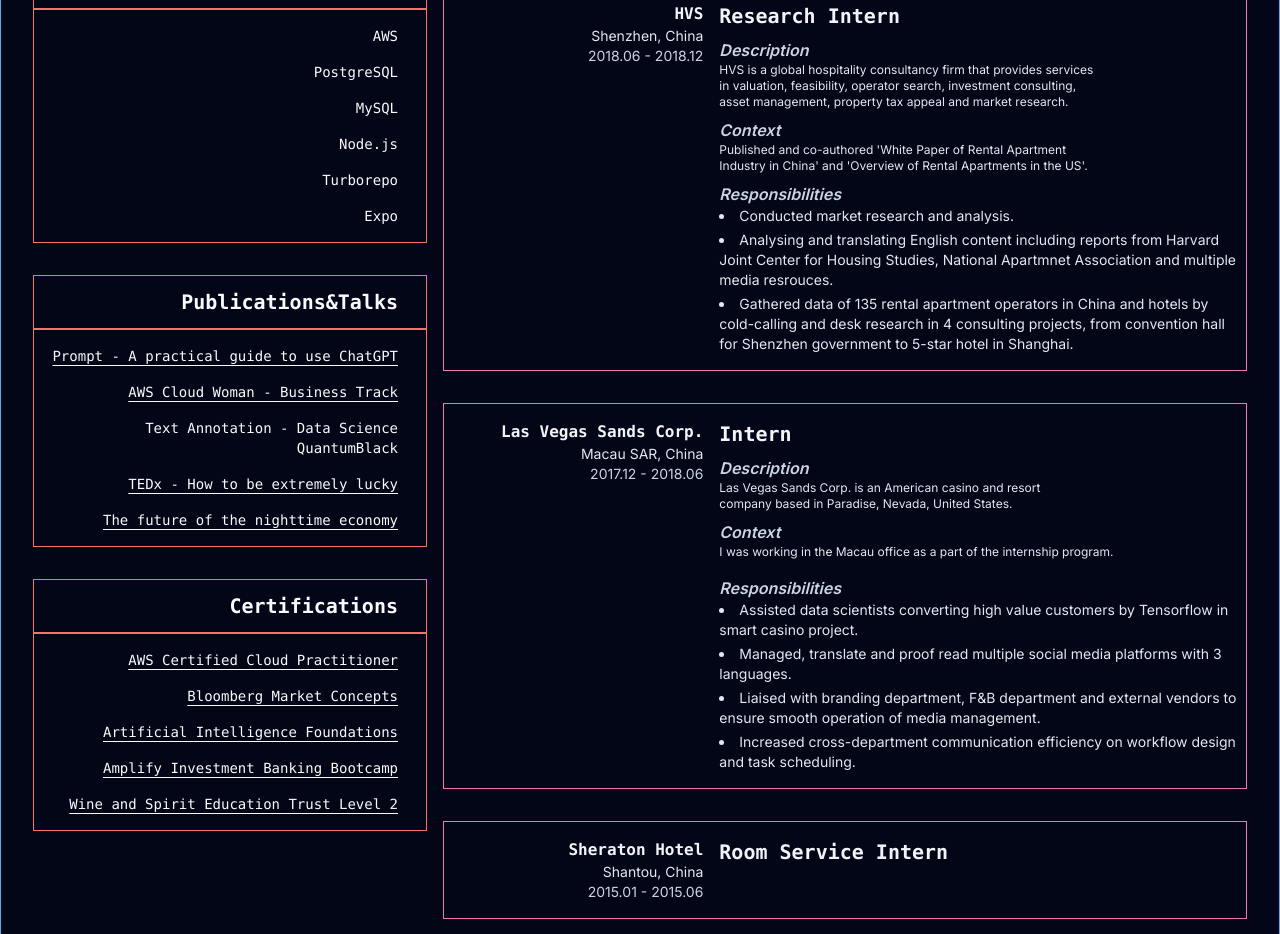
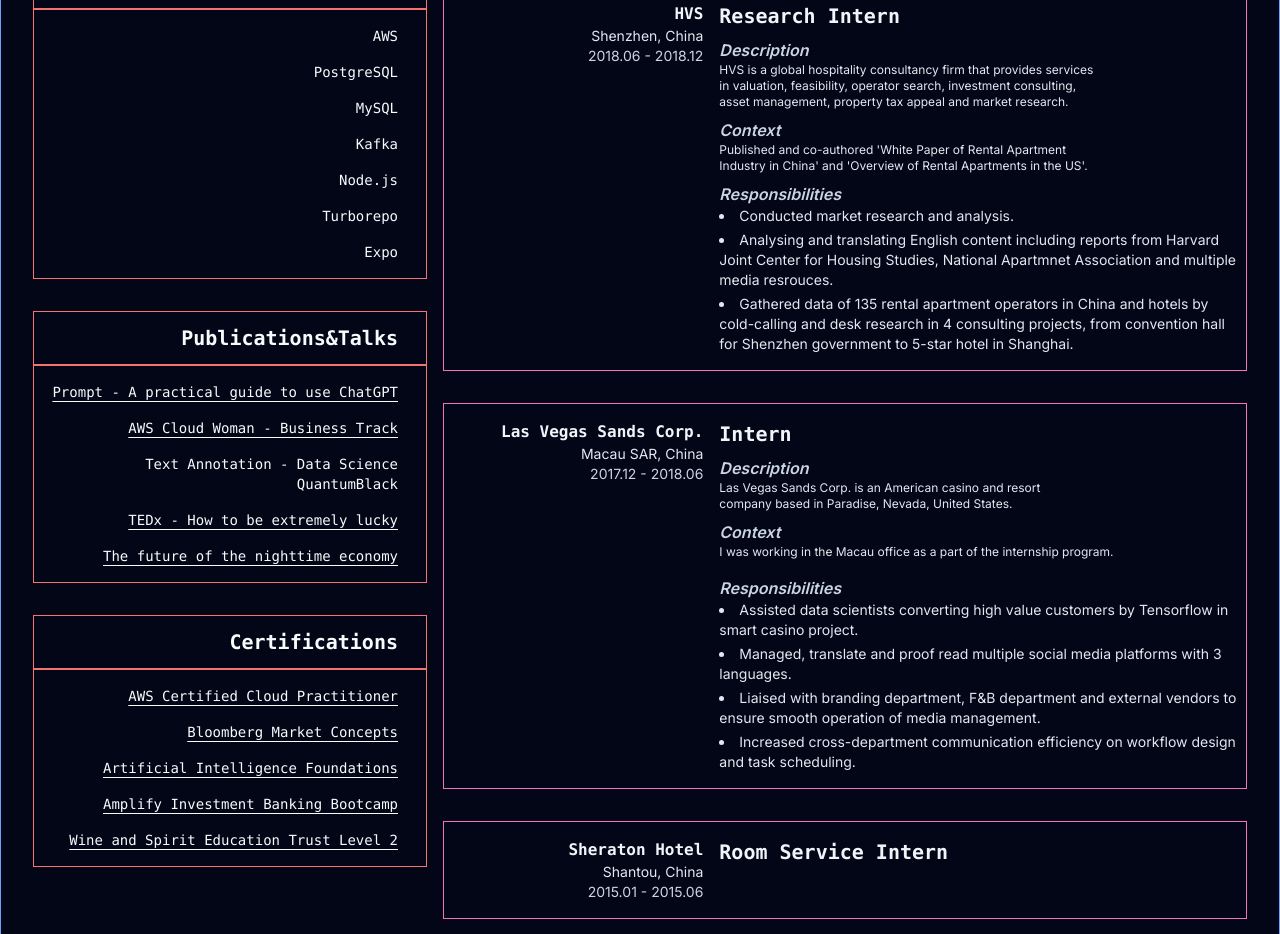
Before and after one commit to zmzlois/normal-people, a Next.js app: page /intro in a window 1280 px wide. Shown: the part 1480-2414 px from the top of the page. Built offline with nearby package versions, Linux system fonts and the light colour scheme.

Commit message:
add kafka

```diff
--- a/src/app/intro/side.tsx
+++ b/src/app/intro/side.tsx
@@ -15,7 +15,7 @@
 import reactIcon from '@iconify/icons-devicon/react';
 import postgresqlIcon from '@iconify/icons-logos/postgresql';
 import nodejsIcon from '@iconify/icons-logos/nodejs-icon';
-import mysqlIcon from '@iconify/icons-logos/mysql';
+import mysqlDark from '@iconify/icons-skill-icons/mysql-dark';
 import prismaIcon from '@iconify/icons-logos/prisma';
 import trpcIcon from '@iconify/icons-devicon/trpc';
 import html5 from '@iconify/icons-logos/html-5';
@@ -45,6 +45,7 @@
 import investIcon from '@iconify/icons-arcticons/invest';
 import wineIcon from '@iconify/icons-ph/wine';
 import textLineDuotone from '@iconify/icons-solar/text-line-duotone';
+import kafkaIcon from '@iconify/icons-logos/kafka';
 
 export interface NavigationType {
     name: string;
@@ -190,8 +191,13 @@
             name: "PostgreSQL",
         },
         {
-            icon: <Icon icon={mysqlIcon} width="24" height="24" />,
+            icon: <Icon icon={mysqlDark} width="24" height="24" className="p-[1px] border rounded-full border-slate-50" />,
             name: "MySQL",
+        },
+        {
+            icon: <Icon icon={kafkaIcon} width="24" height="24" className="rounded-full bg-slate-50 p-[1px]"/>,
+            name: "Kafka",
+
         },
         {
             icon: <Icon icon={nodejsIcon} width="24" height="24" />,
```
